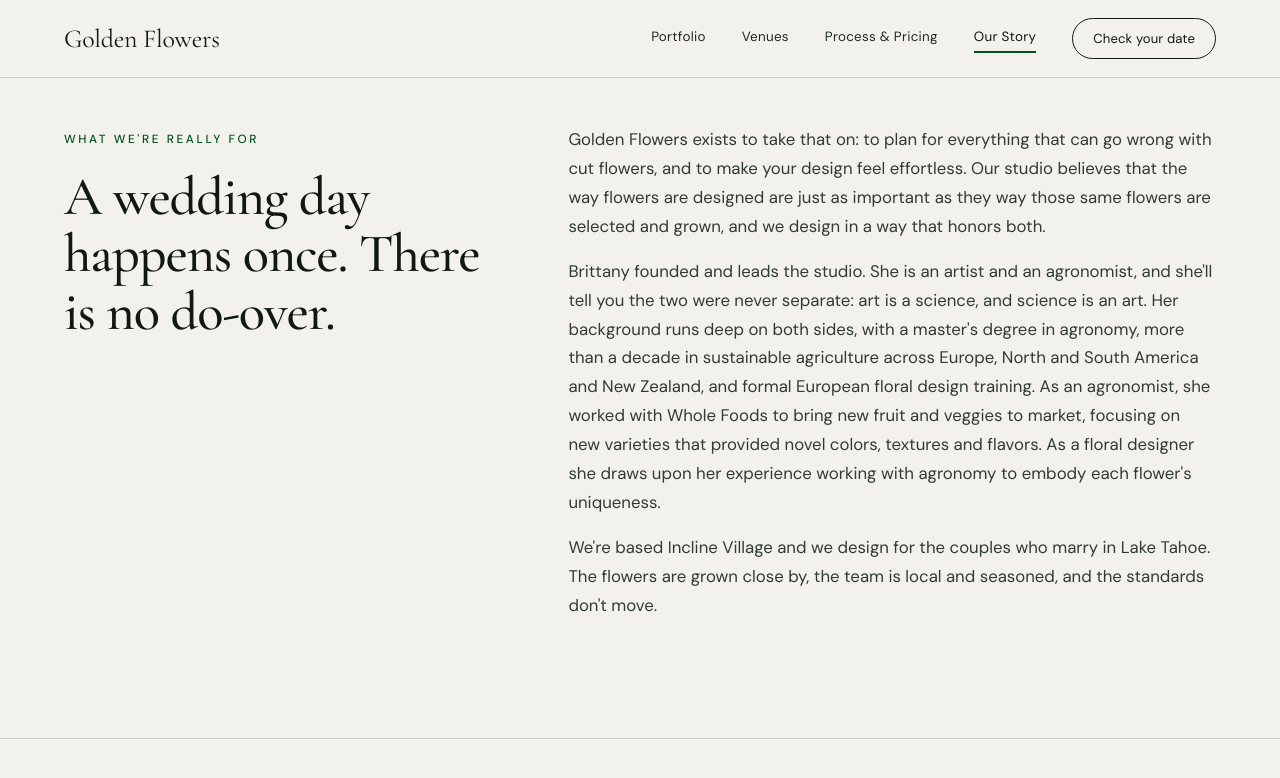
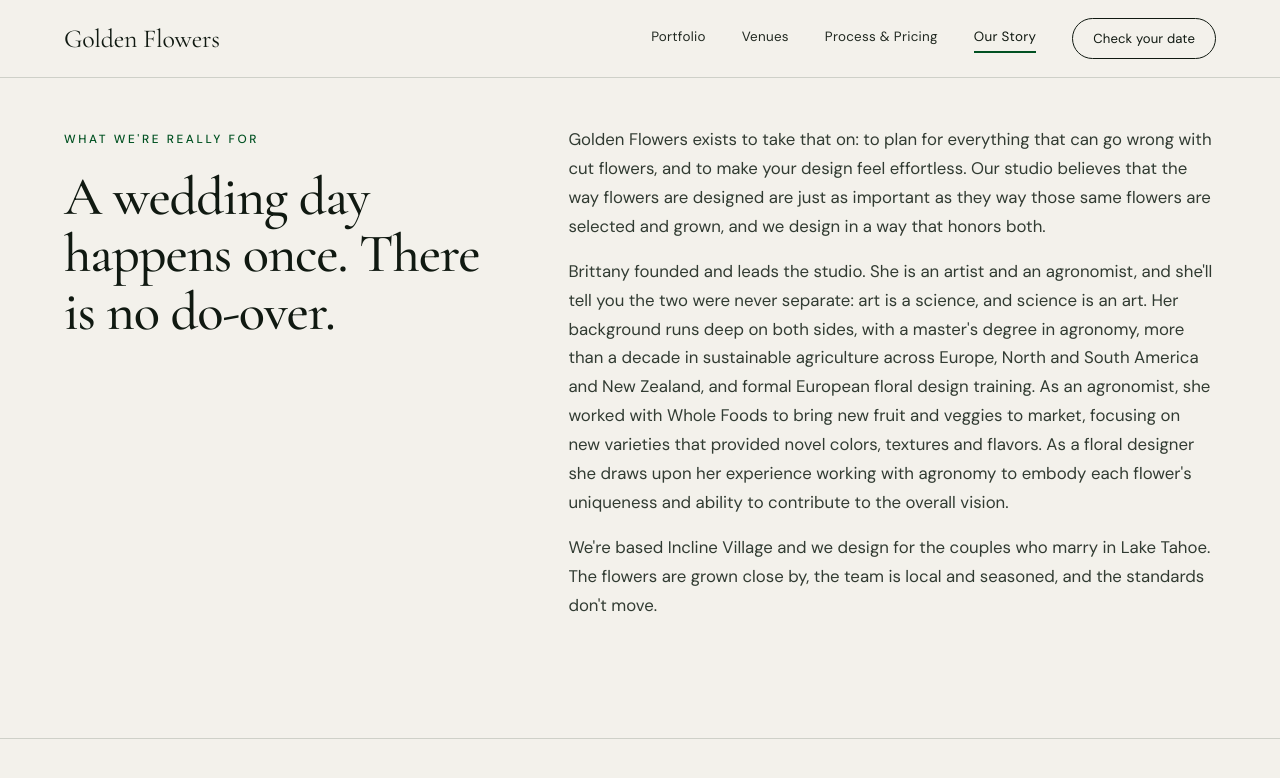
Before and after one commit to jshplhm/goldenflowers, a Jekyll site: the page built from about/index.md, in a window 1280 px wide and 900 px high, scrolled down 852 px, cut to the strip 0-817 px from the top of the window. Shown: the top 778 px of the strip. Built offline with Jekyll 4.4.1, drawn with Linux system fonts in a browser that asks for light colours.

Commit message:
Update _data/about.yml (via Pages CMS)

```diff
--- a/_data/about.yml
+++ b/_data/about.yml
@@ -22,7 +22,8 @@ intro:
       Whole Foods to bring new fruit and veggies to market, focusing on new
       varieties that provided novel colors, textures and flavors. As a floral
       designer she draws upon her experience working with agronomy to embody
-      each flower's uniqueness. "
+      each flower's uniqueness and ability to contribute to the overall vision.
+      "
     - We're based Incline Village and we design for the couples who marry in
       Lake Tahoe. The flowers are grown close by, the team is local and
       seasoned, and the standards don't move.
```
